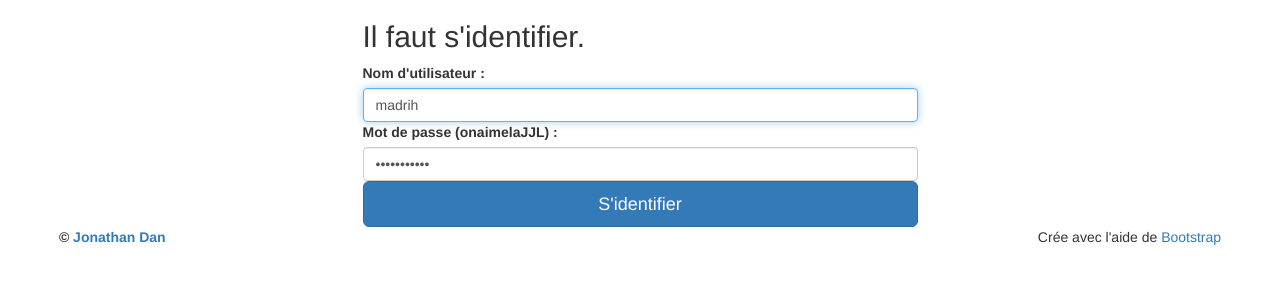
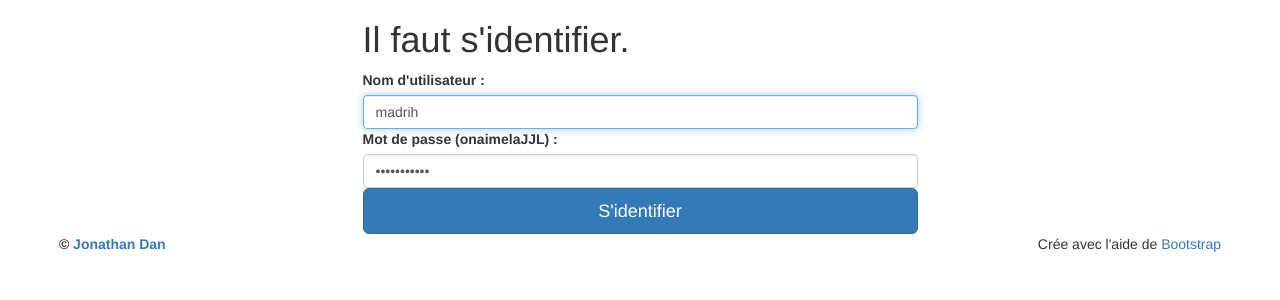
Before and after one commit to danjjl/jjl, a Django app: template templates/login.html in a window 1280 px wide. Shown: the top 300 px of the page. Run offline with Django 3.2, Linux system fonts and the light colour scheme; the template is opened without the code that fills it, so the values that code supplies are empty; some libraries are stand-ins or nearby versions.

Commit message:
W3C valid html

```diff
--- a/templates/base.html
+++ b/templates/base.html
@@ -27,7 +27,7 @@
 				<li class="{% active request toutes %}"><a href="{% url 'toutes' %}">Toutes les péoulot</a></li>
 				<li class="{% active request ajouter %}"><a href="{% url 'ajouter' %}">Ajouter une péoula</a></li>
 			</ul>
-			<a class="pull-right" href="{% url 'logout' %}"><button type="button" class="btn btn-default navbar-btn">Se déconnecter</button>&nbsp;</a>
+			<span class="pull-right"><a class="navbar-btn btn btn-default" href="{% url 'logout' %}">Se déconnecter</a>&nbsp;</span>
 		</div>
 
 		<div class="container">
--- a/templates/login.html
+++ b/templates/login.html
@@ -21,7 +21,7 @@
 
 			<div class="container col-md-6 col-md-offset-3">
 				<form method="post" action="{% url 'validate' %}">{% csrf_token %}
-					<h2>Il faut s'identifier.</h2>
+					<h1>Il faut s'identifier.</h1>
 					<label for="nom">Nom d'utilisateur : </label><input class="form-control" id="nom" name="nom" type="text" placeholder="Nom d'utilisateur" value="madrih" autofocus required>
 					<label for="mdp">Mot de passe (onaimelaJJL) : </label><input class="form-control" id="mdp" name="mdp" type="password" placeholder="Mot de passe" value="onaimelaJJL">
 					<button class="btn btn-lg btn-primary btn-block" type="submit">S'identifier</button>
```
